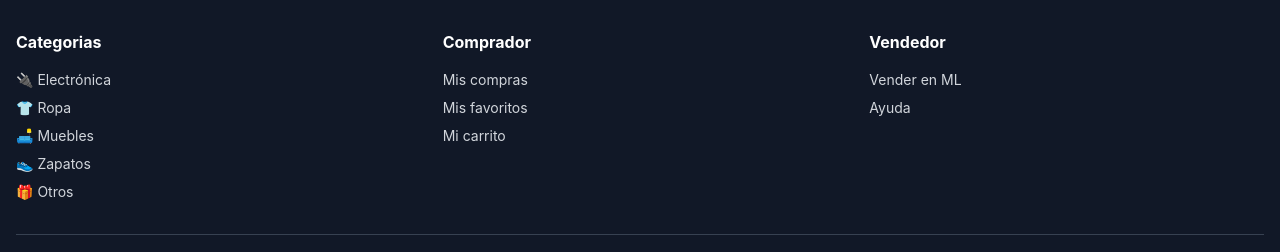
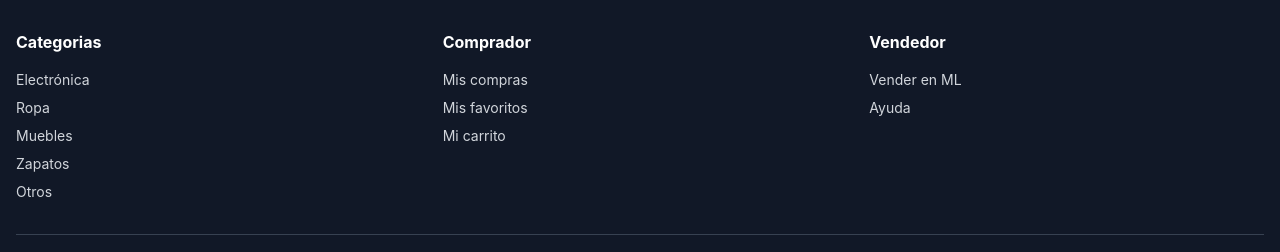
Before and after one commit to robertoprens03-png/Mercado-Libre-clon, a React (Vite) app: page / in a window 1280 px wide. Shown: the part 1497-1749 px from the top of the page. Built offline with nearby package versions, Linux system fonts and the light colour scheme; no server answers.

Commit message:
fix: Remover emojis y corregir filtrado de categorías

```diff
--- a/src/App.jsx
+++ b/src/App.jsx
@@ -188,15 +188,11 @@
     } else if (category === 'ofertas') {
       filtered = products.filter(product => product.originalPrice && product.originalPrice > product.price)
     } else {
-      // Platzi API usa números como IDs de categoría
-      const categoryId = category
-      const categoryName = PLATZI_CATEGORIES[categoryId] || category
-
+      // Platzi API devuelve categoría como nombre string en la transformación
+      // El ID se convierte al nombre en transformPlatziProducts
       filtered = products.filter(product => {
-        // Buscar por categoría exacta o por nombre de categoría
-        return product.category === categoryId ||
-               product.category === categoryName ||
-               product.category === parseInt(categoryId)
+        // Comparar por nombre de categoría (ya transformado)
+        return String(product.category).toLowerCase() === String(PLATZI_CATEGORIES[category] || category).toLowerCase()
       })
     }
     setSelectedCategory(category)
--- a/src/components/Menu.jsx
+++ b/src/components/Menu.jsx
@@ -3,11 +3,11 @@
   // Platzi devuelve: 1=Clothes, 2=Electronics, 3=Furniture, 4=Shoes, 5=Miscellaneous
   const categories = [
     { id: 'todos', name: 'Todos', apiName: null },
-    { id: '2', name: '🔌 Electrónica', apiName: '2' },
-    { id: '1', name: '👕 Ropa', apiName: '1' },
-    { id: '3', name: '🛋️ Muebles', apiName: '3' },
-    { id: '4', name: '👟 Zapatos', apiName: '4' },
-    { id: '5', name: '🎁 Otros', apiName: '5' },
+    { id: '2', name: 'Electrónica', apiName: '2' },
+    { id: '1', name: 'Ropa', apiName: '1' },
+    { id: '3', name: 'Muebles', apiName: '3' },
+    { id: '4', name: 'Zapatos', apiName: '4' },
+    { id: '5', name: 'Otros', apiName: '5' },
   ]
 
   return (
--- a/src/components/PieDePagina.jsx
+++ b/src/components/PieDePagina.jsx
@@ -17,19 +17,19 @@
             <h4 className="font-bold text-white mb-4">Categorias</h4>
             <ul className="space-y-2 text-sm">
               <li>
-                <button onClick={() => handleCategory('2')} className="hover:text-ml-yellow transition">🔌 Electrónica</button>
+                <button onClick={() => handleCategory('2')} className="hover:text-ml-yellow transition">Electrónica</button>
               </li>
               <li>
-                <button onClick={() => handleCategory('1')} className="hover:text-ml-yellow transition">👕 Ropa</button>
+                <button onClick={() => handleCategory('1')} className="hover:text-ml-yellow transition">Ropa</button>
               </li>
               <li>
-                <button onClick={() => handleCategory('3')} className="hover:text-ml-yellow transition">🛋️ Muebles</button>
+                <button onClick={() => handleCategory('3')} className="hover:text-ml-yellow transition">Muebles</button>
               </li>
               <li>
-                <button onClick={() => handleCategory('4')} className="hover:text-ml-yellow transition">👟 Zapatos</button>
+                <button onClick={() => handleCategory('4')} className="hover:text-ml-yellow transition">Zapatos</button>
               </li>
               <li>
-                <button onClick={() => handleCategory('5')} className="hover:text-ml-yellow transition">🎁 Otros</button>
+                <button onClick={() => handleCategory('5')} className="hover:text-ml-yellow transition">Otros</button>
               </li>
             </ul>
           </div>
```
